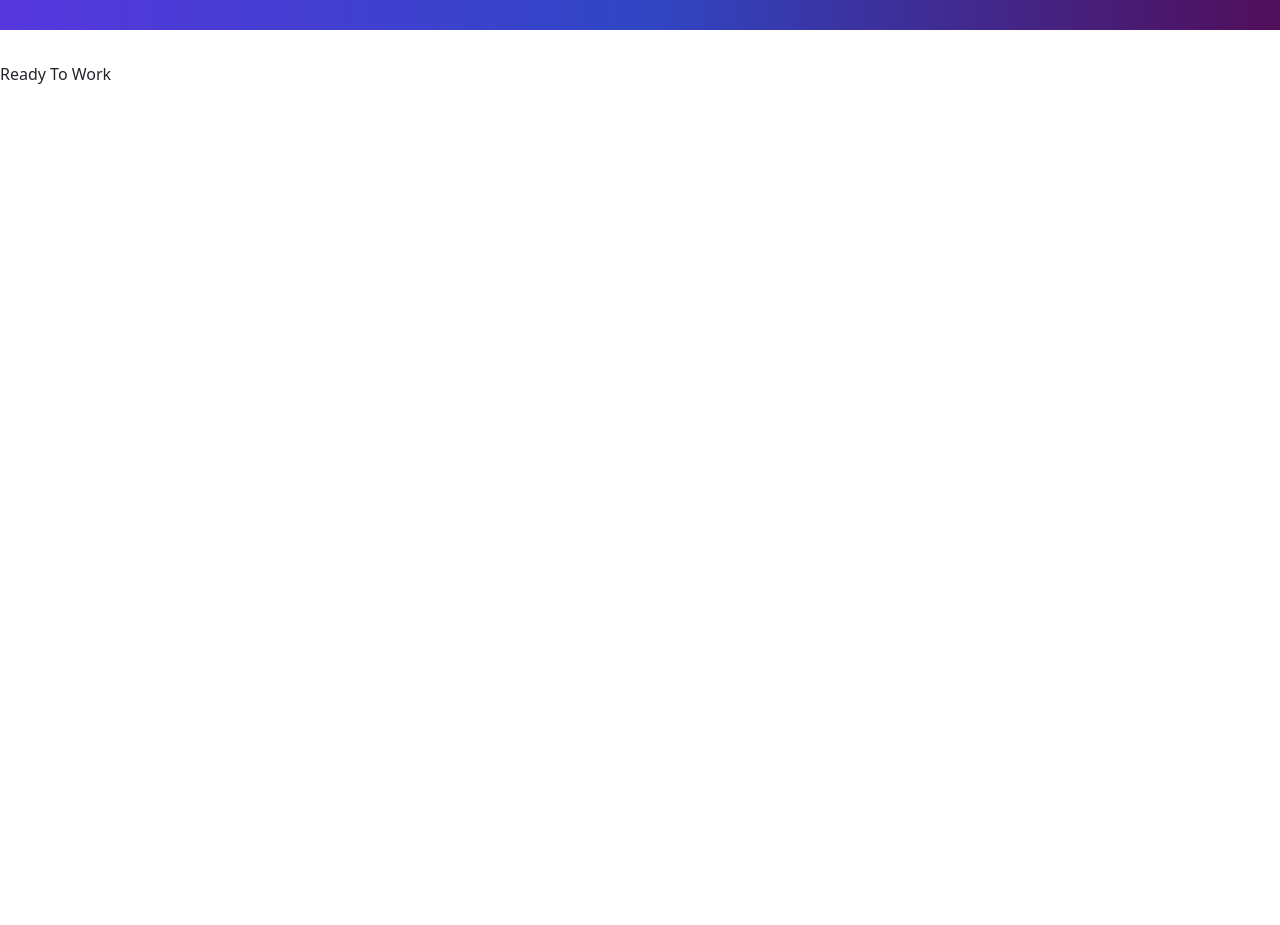
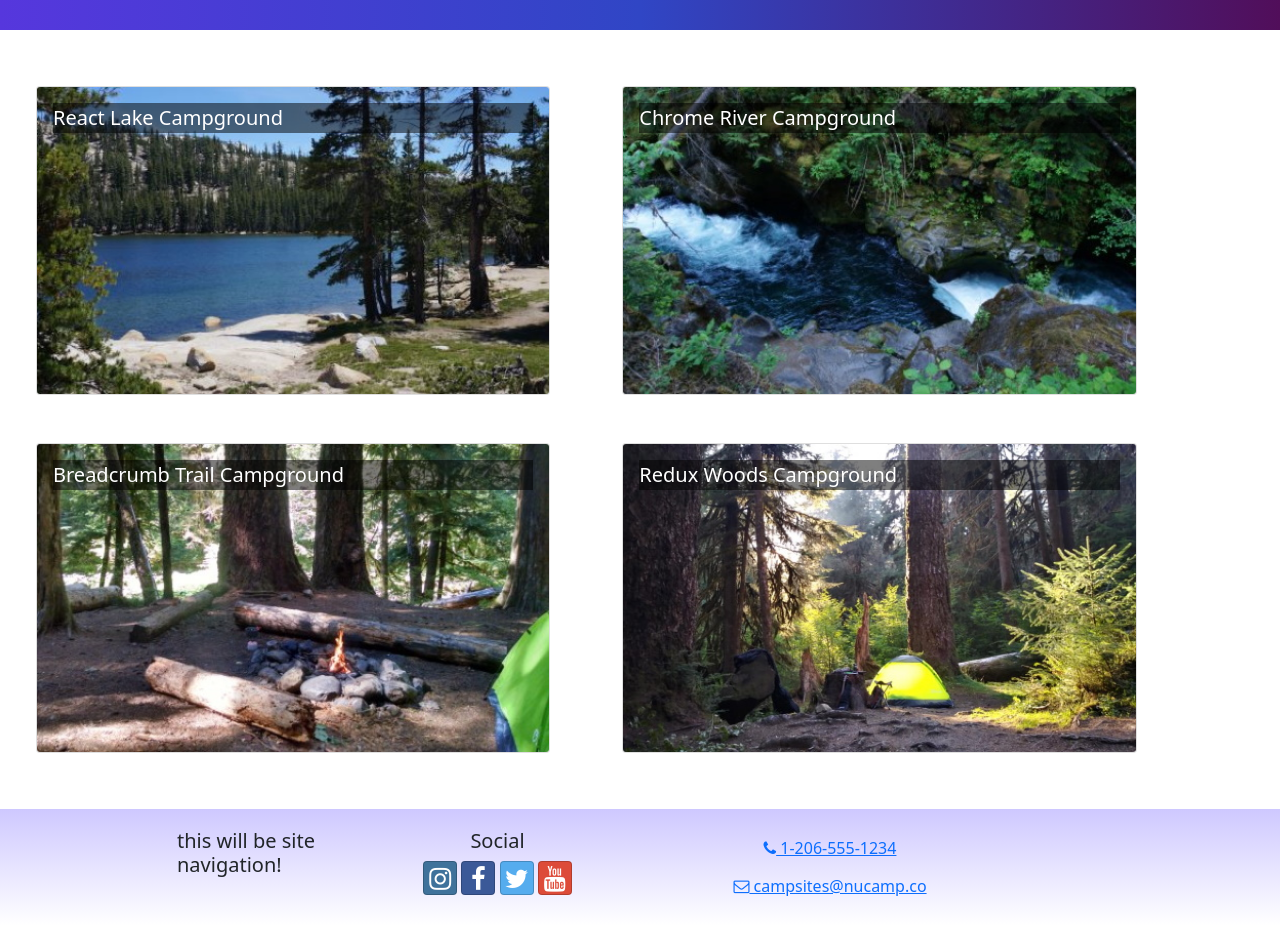
Before and after one commit to harunomar54/Nucamp-react, a React (Create React App) app: page / in a window 1280 px wide. Shown: the part 98-1023 px from the top of the page. Before the commit the page ends 800 px from the top, so only its background shows below. Built offline with nearby package versions, Linux system fonts and the light colour scheme.

Commit message:
Added Nav and Components

```diff
--- a/src/App.js
+++ b/src/App.js
@@ -1,19 +1,15 @@
 import React from "react";
-import { Container, Navbar, NavbarBrand } from "reactstrap";
-import NucampLogo from "./app/assets/img/logo.png";
+import Header from "./components/Header";
+import Footer from "./components/Footer";
 import "./App.css";
+import CampsitesList from "./features/campsites/CampsitesList";
 
 function App() {
   return (
     <div className="App">
-      <Navbar dark color="primary" sticky="top" expand="md">
-        <Container>
-          <NavbarBrand href="">
-            <img src={NucampLogo} alt="nucamp logo" />
-          </NavbarBrand>
-        </Container>
-      </Navbar>
-      Ready To Work
+      <Header />
+      <CampsitesList />
+      <Footer />
     </div>
   );
 }
--- /dev/null
+++ b/src/components/Footer.js
@@ -0,0 +1,56 @@
+import { Container, Row, Col } from "reactstrap";
+
+const Footer = () => {
+  return (
+    <footer className="site-footer">
+      <Container>
+        <Row>
+          <Col xs={{ size: 4, offset: 1 }} sm="2">
+            <h5>this will be site navigation!</h5>
+          </Col>
+          <Col xs="6" sm="3" className="text-center">
+            <h5>Social</h5>
+            <a
+              className="btn btn-social-icon btn-instagram"
+              href="http://instagram.com/"
+            >
+              <i className="fa fa-instagram" />
+            </a>{" "}
+            <a
+              className="btn btn-social-icon btn-facebook"
+              href="http://www.facebook.com/"
+            >
+              <i className="fa fa-facebook" />
+            </a>{" "}
+            <a
+              className="btn btn-social-icon btn-twitter"
+              href="http://twitter.com/"
+            >
+              <i className="fa fa-twitter" />
+            </a>{" "}
+            <a
+              className="btn btn-social-icon btn-google"
+              href="http://youtube.com/"
+            >
+              <i className="fa fa-youtube" />
+            </a>
+          </Col>
+          <Col sm="4" className="text-center">
+            <a role="button" className="btn btn-link" href="tel:+12065551234">
+              <i className="fa fa-phone" /> 1-206-555-1234
+            </a>
+            <br />
+            <a
+              role="button"
+              className="btn btn-link"
+              href="mailto:notreal@notreal.co"
+            >
+              <i className="fa fa-envelope-o" /> campsites@nucamp.co
+            </a>
+          </Col>
+        </Row>
+      </Container>
+    </footer>
+  );
+};
+export default Footer;
--- /dev/null
+++ b/src/components/Header.js
@@ -0,0 +1,14 @@
+import { Navbar, NavbarBrand } from "reactstrap";
+import NucampLogo from "../app/assets/img/logo.png";
+
+const Header = (props) => {
+  return (
+    <Navbar dark color="primary" sticky="top" expand="md">
+      <NavbarBrand href="">
+        <img src={NucampLogo} alt="nucamp logo" />
+      </NavbarBrand>
+    </Navbar>
+  );
+};
+
+export default Header;
--- /dev/null
+++ b/src/features/campsites/CampsiteCard.js
@@ -0,0 +1,18 @@
+import { Card, CardImg, CardImgOverlay, CardTitle } from "reactstrap";
+
+const CampsiteCard = (props) => {
+  return (
+    <Card>
+      <CardImg
+        width="100%"
+        src={props.campsite.image}
+        alt={props.campsite.name}
+      />
+      <CardImgOverlay>
+        <CardTitle>{props.campsite.name}</CardTitle>
+      </CardImgOverlay>
+    </Card>
+  );
+};
+
+export default CampsiteCard;
--- /dev/null
+++ b/src/features/campsites/CampsitesList.js
@@ -0,0 +1,19 @@
+import { CAMPSITES } from "../../app/shared/CAMPSITES";
+import { Col, Row } from "reactstrap";
+import CampsiteCard from "./CampsiteCard";
+
+const CampsitesList = () => {
+  return (
+    <Row className="ms-auto">
+      {CAMPSITES.map((campsite) => {
+        return (
+          <Col md="5" className="m-4" key={campsite.id}>
+            <CampsiteCard campsite={campsite} />
+          </Col>
+        );
+      })}
+    </Row>
+  );
+};
+
+export default CampsitesList;
```
